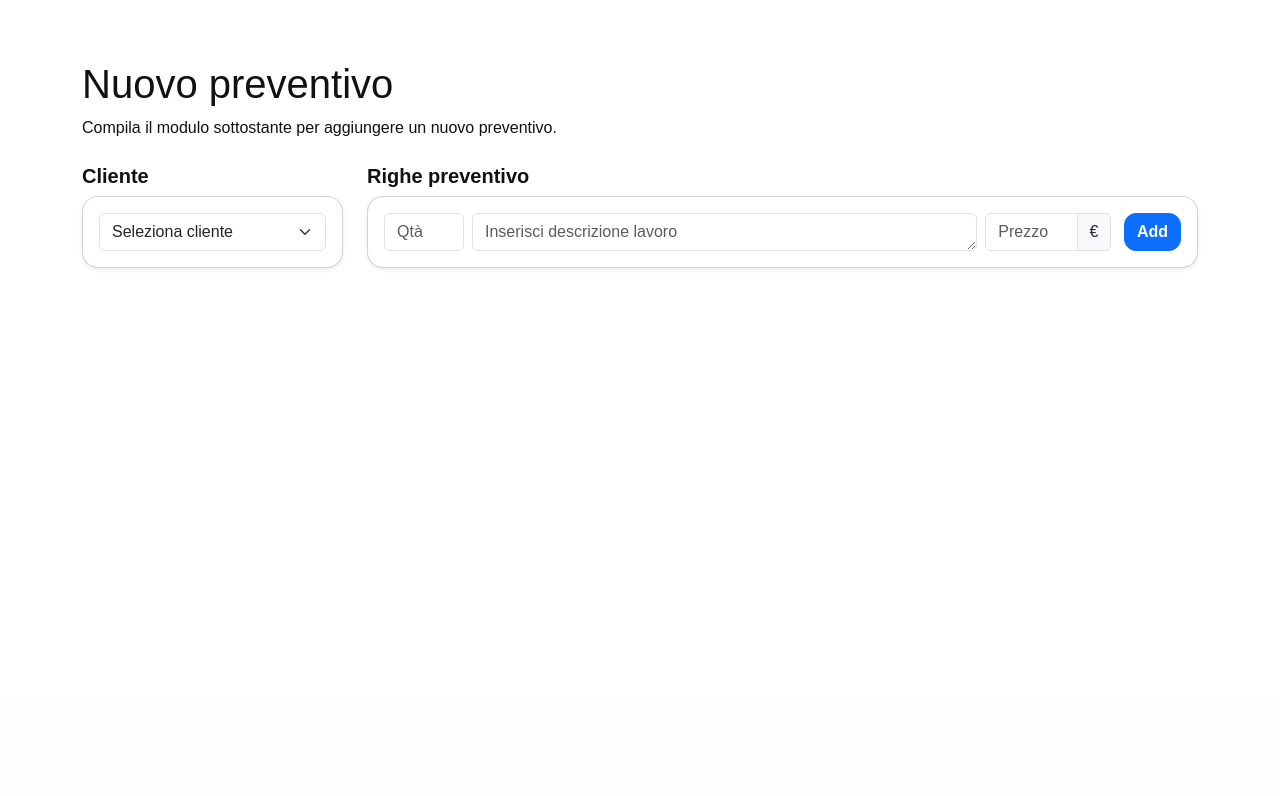
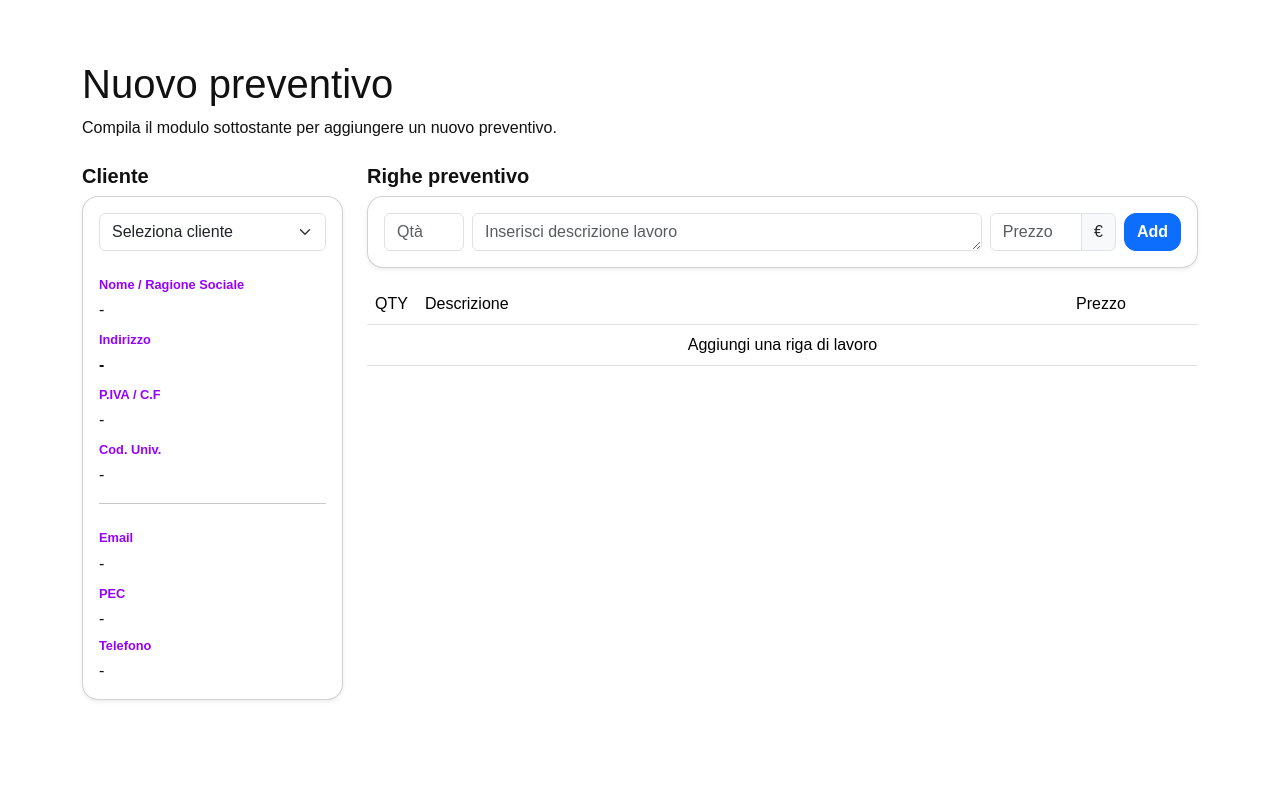
Before and after one commit to manuelparrinello/tazebao, a Flask app: page /preventivi/nuovo in a window 1280 px wide. Shown: the part 104-900 px from the top of the page. Before the commit the page ends 373 px from the top, so only its background shows below. Run offline with Flask 3, Linux system fonts and the light colour scheme; data comes from the database, SQL or seed files in the repository; some web fonts are replaced.

Commit message:
implementata aggiunta righe su frontend. Manca backend

```diff
--- a/app.py
+++ b/app.py
@@ -36,10 +36,12 @@
 
 status_lavori = ["Completato", "In corso", "In attesa", "Da iniziare"]
 
+
 @app.template_filter()
 def euroFormat(value):
     value = float(value)
     return "{:.2f}".format(value).replace(".", ",")
+
 
 ######################## DB TABLES CREATION ########################
 
@@ -316,7 +318,7 @@
         prezzo = request.form.get("prezzo")
         prezzo_ii = float(prezzo) * iva
         qty = float(request.form.get("qty"))
-        qty= int(qty)
+        qty = int(qty)
         prezzo_subtotale = prezzo_ii * qty
         tasse_varie = 8
         totale = tasse_varie + prezzo_subtotale
@@ -341,7 +343,7 @@
             tasse_varie=tasse_varie,
             totale=totale,
             descrizione=descrizione,
-            qty=qty
+            qty=qty,
         )
         return jsonify({"target_url": target_url})
     return render_template("preventivo_new.html")
@@ -350,6 +352,18 @@
 # ->
 # -> QUI SI INSERISCE LA RICHIESTA GET (window.location.ref)
 # CHE VIENE GESTITA DALLA ROUTE QUI IN BASSO
+
+
+# RENDERIZZA Righe Preventivo
+@app.get("/presentivi/addrow")
+def render_row():
+    id_riga = request.form.get("idRiga")
+    qty = request.form.get("qty")
+    descrizione = request.form.get("descrizione")
+    prezzo = float(request.form.get("prezzo"))
+    return jsonify(
+        {"id_riga": id_riga, "qty": qty, "descrizione": descrizione, "prezzo": prezzo}
+    )
 
 
 @app.get("/preventivi/visualizza")
@@ -371,9 +385,7 @@
     tasse_varie = request.args.get("tasse_varie", "Nessun cliente")
     totale = request.args.get("totale", "Nessun dato")
     descrizione = request.args.get("descrizione", "Nessun dato")
-    qty=request.args.get("qty", "Nessun dato")
-
-    # print(f"IL DATO CHE FLASK STA PASSANDO: {titolo_prova}")
+    qty = request.args.get("qty", "Nessun dato")
 
     # Qui l'URL è già generato.. Questa riga serve solo a inserire la variabile "dato" sulla pagina, passata tramite query params
     return render_template(
@@ -394,7 +406,7 @@
         tasse_varie=tasse_varie,
         totale=totale,
         descrizione=descrizione,
-        qty=qty
+        qty=qty,
     )
 
 
--- a/static/js/preventivo.js
+++ b/static/js/preventivo.js
@@ -10,7 +10,10 @@
             sdi_cliente: "",
             clienti: [],
             loading: true,
-            rigaLavoro : []
+            righeLavoro: [],
+            idRiga: 0,
+            addingHasEnded: false,
+            indiceRigheLavoro: 0
         };
     },
     methods: {
@@ -69,10 +72,23 @@
             }
         },
 
-        addRigaPreventivo() {
+        async addRigaPreventivo(e) {
+            e.preventDefault();
             const form = document.querySelector('#formNuovoPreventivo');
             const formData = new FormData(form);
-            const riga =
+            console.log(`Indice PRIMA: ` + this.indiceRigheLavoro)
+            const riga = {
+                idRiga: this.idRiga,
+                qty: formData.get('qty'),
+                descrizione: formData.get('descrizione'),
+                prezzo: formData.get('prezzo')
+            };
+            this.righeLavoro.push(riga);
+            this.idRiga++;
+            this.indiceRigheLavoro++;
+            console.log(`Indice DOPO:  ` + this.indiceRigheLavoro)
+            console.log(this.righeLavoro);
+            // const url = `/preventivi/addrow`
         }
     },
     mounted() {
--- a/templates/preventivo_new.html
+++ b/templates/preventivo_new.html
@@ -32,10 +32,7 @@
                                 </div>
                                 <div class="d-flex flex-column">
                                     <span class="data-label fw-bold mt-2">Indirizzo</span>
-                                    <p v-if="clienteData.indirizzo" class="mt-1 mb-0">[[ clienteData?.indirizzo || '-' ]],
-                                        [[
-                                        clienteData?.cap || '-' ]] [[ clienteData?.citta ]] ([[ clienteData?.provincia
-                                        ]])
+                                    <p v-if="clienteData.indirizzo" class="mt-1 mb-0">[[ clienteData?.indirizzo || '-' ]], [[ clienteData?.cap || '-' ]] [[ clienteData?.citta ]] ([[ clienteData?.provincia ]])
                                     </p>
                                     <p class="mt-1 mb-0" v-else><b>-</b></p>
                                 </div>
@@ -80,14 +77,13 @@
                 <h5 class="fw-bold">Righe preventivo</h5>
                 <div class="card rounded rounded-4 shadow-sm g-0">
                     <div class="card-body">
-                        <div class="row align-items-md-end g-2">
+                        <div :id="idRiga" class="row align-items-md-end g-2">
 
                             <!-- QTY LAVORO -->
                             <div class="col-auto">
                                 <div class="form-group">
                                     <!-- <label class="form-label" for="qty">Qtà</label> -->
-                                    <input placeholder="Qtà" style="max-width: 80px" class="form-control" type="number"
-                                        name="qty" :value="qty">
+                                    <input placeholder="Qtà" style="max-width: 80px" class="form-control" type="number" name="qty" :value="qty">
                                 </div>
                             </div>
 
@@ -95,30 +91,59 @@
                             <div class="col">
                                 <div class="form-group">
                                     <!-- <label class="form-label" for="titolo_prova">Descrizione</label> -->
-                                    <textarea placeholder="Inserisci descrizione lavoro" rows="1" class="form-control"
-                                        type="text" name="descrizione" :value="descrizione"></textarea>
+                                    <textarea placeholder="Inserisci descrizione lavoro" rows="1" class="form-control" type="text" name="descrizione" :value="descrizione"></textarea>
                                 </div>
                             </div>
 
                             <!-- PREZZO DESC -->
                             <div class="col-2">
                                 <div class="input-group">
-                                    <input placeholder="Prezzo" class="form-control" type="number" name="prezzo"
-                                        :value="prezzo">
+                                    <input placeholder="Prezzo" class="form-control" type="number" name="prezzo" :value="prezzo">
                                     <span class="input-group-text">€</span>
                                 </div>
                             </div>
 
                             <div class="col-auto">
                                 <label for=""></label>
-                                <button class="btn btn-primary" @click="sendForm">Add</button>
+                                <button class="btn btn-primary" @click="addRigaPreventivo">Add</button>
                             </div>
 
                         </div>
+                    </div>
+                </div>
+
+                <div class="row mt-3">
+                    <div class="col">
+
+
+                        <table class="table">
+                            <thead>
+                                <tr>
+                                    <th style="width:50px;">QTY</th>
+                                    <th style="width: auto">Descrizione</th>
+                                    <th style="width: 130px">Prezzo</th>
+                                </tr>
+                            </thead>
+                            <tbody v-if="righeLavoro.length > 0">
+                                <tr v-for="riga in righeLavoro">
+                                    <td>[[ riga.qty]]</td>
+                                    <td>[[ riga.descrizione]]</td>
+                                    <td>[[ riga.prezzo]]€</td>
+                                </tr>
+                            </tbody>
+                            <tbody v-else class="text-center">
+                                <tr>
+                                    <td colspan="3">Aggiungi una riga di lavoro</td>
+                                </tr>
+                            </tbody>
+                        </table>
+
+
 
                     </div>
                 </div>
             </div>
+        </div>
     </form>
 </div>
 
```
